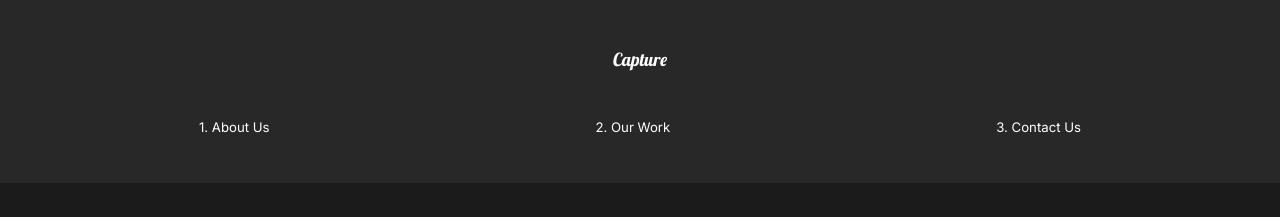
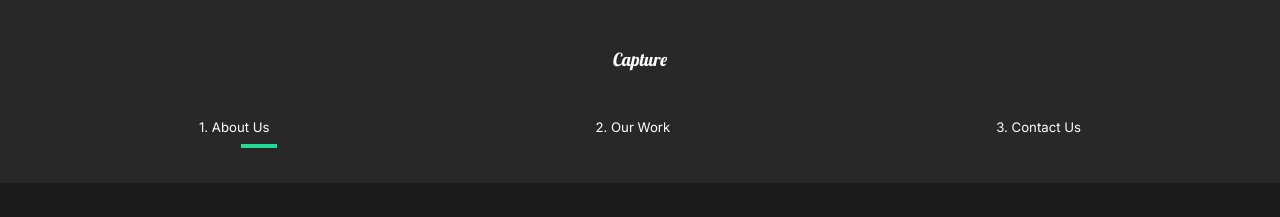
Before and after one commit to jos3ph-m/Capture, a React (Create React App) app: page / in a window 1280 px wide. Shown: the top 217 px of the page. Built offline with nearby package versions, Linux system fonts and the light colour scheme.

Commit message:
nav line for desktop

```diff
--- a/src/components/Nav.js
+++ b/src/components/Nav.js
@@ -1,8 +1,12 @@
 import React from 'react';
 import styled from 'styled-components';
 import { Link } from 'react-router-dom';
+import { motion } from 'framer-motion';
+import { useLocation } from 'react-router-dom';
 
 const Nav = () => {
+  const { pathname } = useLocation();
+
   return (
     <StyledNav>
       <h1>
@@ -13,12 +17,27 @@ const Nav = () => {
       <ul>
         <li>
           <Link to="/">1. About Us</Link>
+          <Line
+            transition={{ duration: 0.75 }}
+            initial={{ width: '0%' }}
+            animate={{ width: pathname === '/' ? '50%' : '0%' }}
+          />
         </li>
         <li>
           <Link to="/work">2. Our Work</Link>
+          <Line
+            transition={{ duration: 0.75 }}
+            initial={{ width: '0%' }}
+            animate={{ width: pathname === '/work' ? '50%' : '0%' }}
+          />
         </li>
         <li>
           <Link to="/contact">3. Contact Us</Link>
+          <Line
+            transition={{ duration: 0.75 }}
+            initial={{ width: '0%' }}
+            animate={{ width: pathname === '/contact' ? '50%' : '0%' }}
+          />
         </li>
       </ul>
     </StyledNav>
@@ -71,4 +90,13 @@ const StyledNav = styled.nav`
   }
 `;
 
+const Line = styled(motion.div)`
+  height: 0.3rem;
+  background: #23d997;
+  width: 0%;
+  position: absolute;
+  bottom: -80%;
+  left: 60%;
+`;
+
 export default Nav;
```
Also changed, not shown: 1 other file (tests, documents, lock files or other folders).
